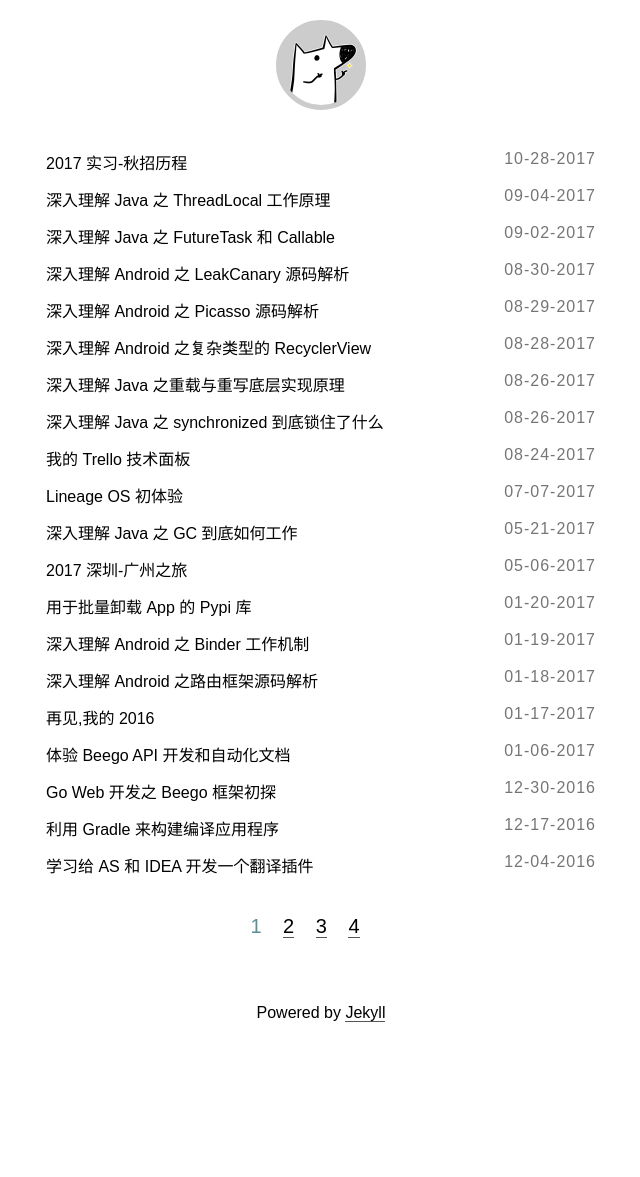
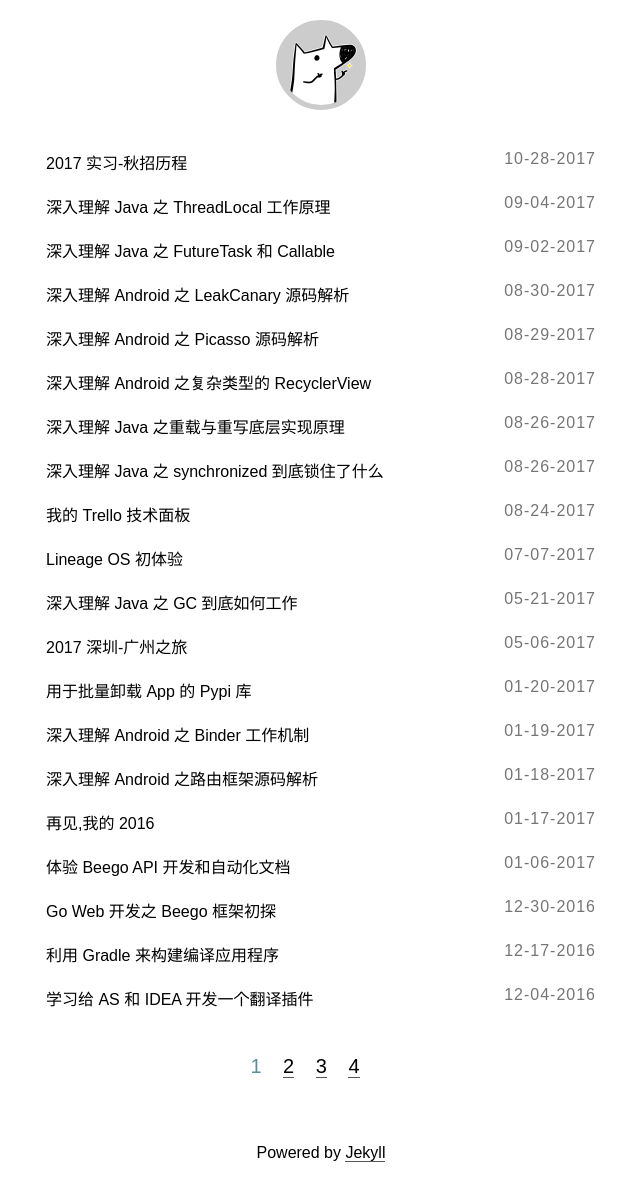
Before and after one commit to wuchangfeng/wuchangfeng.github.io, a Jekyll site: the page built from index.html, in a window 1280 px wide. Shown: the whole page, without its empty margins (319-959 px from the left). Built offline with Jekyll 4.4.1, drawn with Linux system fonts in a browser that asks for light colours; some web fonts are replaced; the list of posts is cut into pages by our own code; comment, search, counter and statistics services are not loaded; before the commit the page ends 1037 px from its top, so only the background shows below that.

Commit message:
...:lollipop:

```diff
--- a/_sass/main.scss
+++ b/_sass/main.scss
@@ -408,7 +408,7 @@ section {
     margin: 0;
     padding: 0;
     li {
-      margin: 13px 0;ip
+      margin: 20px 0;ip
       .title {
         max-width: 100%;
         overflow: hidden !important;
```
